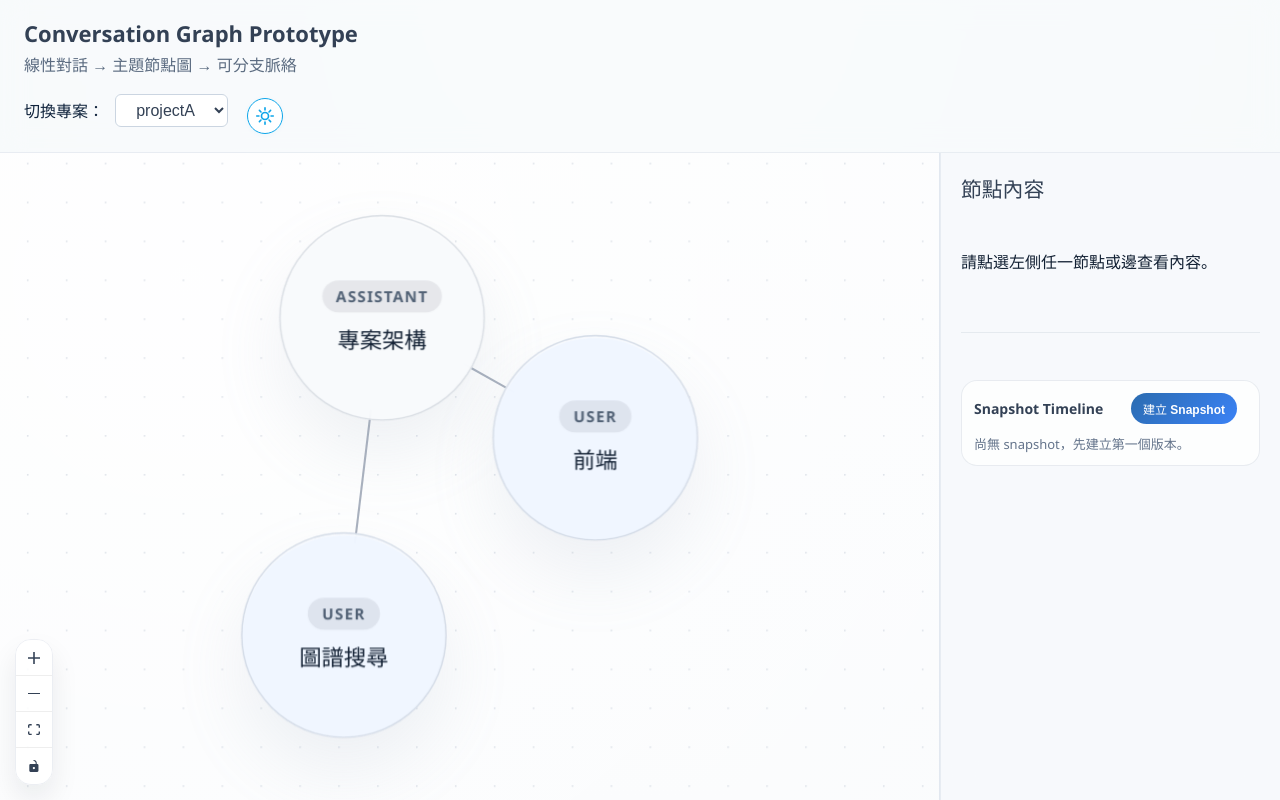
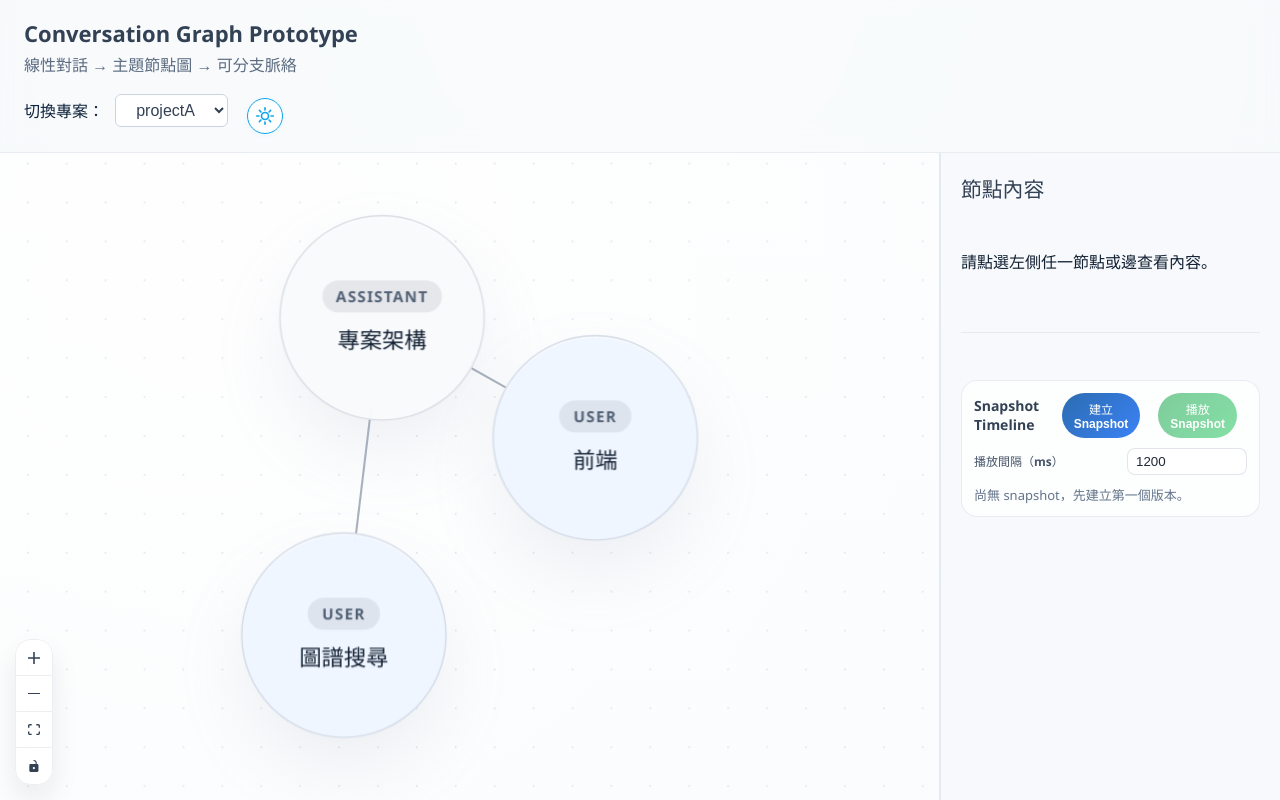
Before and after one commit to paiching/GraphFlow, a React (Vite) app in the folder chat-graph-prototype/: page / in a window 1280 px wide. Built offline with nearby package versions, Linux system fonts and the light colour scheme.

Commit message:
播放功能

```diff
--- a/chat-graph-prototype/src/App.css
+++ b/chat-graph-prototype/src/App.css
@@ -847,6 +847,12 @@ button:hover {
   margin-bottom: 10px;
 }
 
+.snapshot-panel__actions {
+  display: flex;
+  align-items: center;
+  gap: 8px;
+}
+
 .snapshot-panel__header h3 {
   margin: 0;
   font-size: 14px;
@@ -860,6 +866,42 @@ button:hover {
   border-radius: 999px;
   font-size: 12px;
   box-shadow: none;
+}
+
+.snapshot-btn:disabled {
+  opacity: 0.55;
+  cursor: not-allowed;
+}
+
+.snapshot-btn--play {
+  background: linear-gradient(135deg, #16a34a, #22c55e);
+}
+
+.snapshot-btn--play:hover {
+  background: linear-gradient(135deg, #15803d, #16a34a);
+}
+
+.snapshot-interval {
+  display: flex;
+  align-items: center;
+  justify-content: space-between;
+  gap: 8px;
+  margin-bottom: 10px;
+}
+
+.snapshot-interval label {
+  font-size: 12px;
+  font-weight: 600;
+  color: #475569;
+}
+
+.snapshot-interval input {
+  width: 120px;
+  padding: 5px 8px;
+  border-radius: 8px;
+  border: 1px solid rgba(148, 163, 184, 0.28);
+  background: rgba(255, 255, 255, 0.95);
+  color: #1f2937;
 }
 
 .snapshot-empty {
@@ -900,6 +942,16 @@ button:hover {
   background: rgba(255, 255, 255, 0.85);
 }
 
+.snapshot-item.is-playing .snapshot-item__dot {
+  background: #16a34a;
+  box-shadow: 0 0 0 4px rgba(22, 163, 74, 0.16);
+}
+
+.snapshot-item.is-playing .snapshot-item__content {
+  border-color: rgba(22, 163, 74, 0.35);
+  background: rgba(240, 253, 244, 0.85);
+}
+
 .snapshot-item__meta {
   display: flex;
   justify-content: space-between;
--- a/chat-graph-prototype/src/App.tsx
+++ b/chat-graph-prototype/src/App.tsx
@@ -195,6 +195,8 @@ const LOCAL_KEY = "conversation-projects";
 const POSITIONS_KEY = "conversation-node-positions";
 /** 快照資料存放在 localStorage 的 key */
 const SNAPSHOTS_KEY = "conversation-project-snapshots";
+/** snapshot 播放間隔（毫秒）設定 key */
+const SNAPSHOT_PLAYBACK_INTERVAL_KEY = "snapshot-playback-interval-ms";
 
 /**
  * 將已存 localStorage 的位置套用到節點初始位置上。
@@ -272,6 +274,17 @@ function App() {
         return {};
       }
     });
+
+  const [snapshotPlaybackMs, setSnapshotPlaybackMs] = useState<number>(() => {
+    const raw = localStorage.getItem(SNAPSHOT_PLAYBACK_INTERVAL_KEY);
+    const parsed = raw ? Number(raw) : 1200;
+    if (!Number.isFinite(parsed)) return 1200;
+    return Math.min(10000, Math.max(300, Math.round(parsed)));
+  });
+  const [isSnapshotPlaying, setIsSnapshotPlaying] = useState(false);
+  const [snapshotPlaybackIndex, setSnapshotPlaybackIndex] = useState<
+    number | null
+  >(null);
 
   // 目前專案的節點陣列（用 useMemo 避免不必要的重建）
   const conversationNodes = useMemo(
@@ -380,10 +393,22 @@ function App() {
     [snapshotsByProject, selectedProjectId],
   );
 
+  const snapshotPlaybackQueue = useMemo(
+    () => [...projectSnapshots].reverse(),
+    [projectSnapshots],
+  );
+
+  const activePlaybackSnapshotId = useMemo(() => {
+    if (!isSnapshotPlaying || snapshotPlaybackIndex === null) return null;
+    return snapshotPlaybackQueue[snapshotPlaybackIndex]?.id ?? null;
+  }, [isSnapshotPlaying, snapshotPlaybackIndex, snapshotPlaybackQueue]);
+
   // 切換專案時：清除選取狀態，带入該專案上次儲存的節點位置
   // 用 setTimeout 包裝避免 React 的 cascading setState 警告
   useEffect(() => {
     const timer = setTimeout(() => {
+      setIsSnapshotPlaying(false);
+      setSnapshotPlaybackIndex(null);
       setSelectedNodeId(null);
       setSelectedEdgeId(null);
       setFlowNodes(
@@ -456,6 +481,13 @@ function App() {
   useEffect(() => {
     localStorage.setItem(SNAPSHOTS_KEY, JSON.stringify(snapshotsByProject));
   }, [snapshotsByProject]);
+
+  useEffect(() => {
+    localStorage.setItem(
+      SNAPSHOT_PLAYBACK_INTERVAL_KEY,
+      String(snapshotPlaybackMs),
+    );
+  }, [snapshotPlaybackMs]);
 
   // 節點選取變動時，將節點現有資料填充到右側面板表單
   // 用 setTimeout 避免 cascading setState
@@ -571,11 +603,8 @@ function App() {
     });
   }, [conversationNodes, positionsByProject, selectedProjectId]);
 
-  const handleRestoreSnapshot = useCallback(
-    (snapshotId: string) => {
-      const snapshot = projectSnapshots.find((item) => item.id === snapshotId);
-      if (!snapshot) return;
-
+  const applySnapshot = useCallback(
+    (snapshot: ProjectSnapshot) => {
       const restoredNodes = snapshot.nodes.map((node) => ({ ...node }));
       const restoredPositions = Object.fromEntries(
         Object.entries(snapshot.positions).map(([id, pos]) => [id, { ...pos }]),
@@ -590,8 +619,70 @@ function App() {
       setSelectedNodeId(null);
       setSelectedEdgeId(null);
     },
-    [projectSnapshots, selectedProjectId, setConversationNodes, setFlowNodes],
+    [selectedProjectId, setConversationNodes, setFlowNodes],
   );
+
+  const handleRestoreSnapshot = useCallback(
+    (snapshotId: string) => {
+      const snapshot = projectSnapshots.find((item) => item.id === snapshotId);
+      if (!snapshot) return;
+
+      setIsSnapshotPlaying(false);
+      setSnapshotPlaybackIndex(null);
+      applySnapshot(snapshot);
+    },
+    [projectSnapshots, applySnapshot],
+  );
+
+  const handleToggleSnapshotPlayback = useCallback(() => {
+    if (isSnapshotPlaying) {
+      setIsSnapshotPlaying(false);
+      setSnapshotPlaybackIndex(null);
+      return;
+    }
+
+    if (snapshotPlaybackQueue.length === 0) return;
+
+    setIsSnapshotPlaying(true);
+    setSnapshotPlaybackIndex(0);
+  }, [isSnapshotPlaying, snapshotPlaybackQueue.length]);
+
+  useEffect(() => {
+    if (!isSnapshotPlaying) return;
+    if (snapshotPlaybackQueue.length === 0) {
+      setIsSnapshotPlaying(false);
+      setSnapshotPlaybackIndex(null);
+      return;
+    }
+
+    const index = snapshotPlaybackIndex ?? 0;
+    const currentSnapshot = snapshotPlaybackQueue[index];
+    if (!currentSnapshot) {
+      setIsSnapshotPlaying(false);
+      setSnapshotPlaybackIndex(null);
+      return;
+    }
+
+    applySnapshot(currentSnapshot);
+
+    if (index >= snapshotPlaybackQueue.length - 1) {
+      setIsSnapshotPlaying(false);
+      setSnapshotPlaybackIndex(null);
+      return;
+    }
+
+    const timer = window.setTimeout(() => {
+      setSnapshotPlaybackIndex((prev) => (prev === null ? 1 : prev + 1));
+    }, snapshotPlaybackMs);
+
+    return () => window.clearTimeout(timer);
+  }, [
+    isSnapshotPlaying,
+    snapshotPlaybackIndex,
+    snapshotPlaybackMs,
+    snapshotPlaybackQueue,
+    applySnapshot,
+  ]);
 
   // 選到節點時，按 Tab 可快速新增子節點
   useEffect(() => {
@@ -1042,6 +1133,7 @@ function App() {
                 <section className="snapshot-panel">
                   <div className="snapshot-panel__header">
                     <h3>Snapshot Timeline</h3>
+                    <div className="snapshot-panel__actions">
                       <button
                         className="snapshot-btn"
                         type="button"
@@ -1049,6 +1141,35 @@ function App() {
                       >
                         建立 Snapshot
                       </button>
+                      <button
+                        className="snapshot-btn snapshot-btn--play"
+                        type="button"
+                        onClick={handleToggleSnapshotPlayback}
+                        disabled={projectSnapshots.length === 0}
+                      >
+                        {isSnapshotPlaying ? "停止播放" : "播放 Snapshot"}
+                      </button>
+                    </div>
+                  </div>
+
+                  <div className="snapshot-interval">
+                    <label htmlFor="snapshot-interval-input">
+                      播放間隔（ms）
+                    </label>
+                    <input
+                      id="snapshot-interval-input"
+                      type="number"
+                      min={300}
+                      max={10000}
+                      step={100}
+                      value={snapshotPlaybackMs}
+                      onChange={(event) => {
+                        const next = Number(event.target.value);
+                        if (!Number.isFinite(next)) return;
+                        const clamped = Math.min(10000, Math.max(300, next));
+                        setSnapshotPlaybackMs(Math.round(clamped));
+                      }}
+                    />
                   </div>
 
                   {projectSnapshots.length === 0 ? (
@@ -1058,7 +1179,14 @@ function App() {
                   ) : (
                     <ol className="snapshot-timeline">
                       {projectSnapshots.map((snapshot) => (
-                        <li key={snapshot.id} className="snapshot-item">
+                        <li
+                          key={snapshot.id}
+                          className={`snapshot-item ${
+                            activePlaybackSnapshotId === snapshot.id
+                              ? "is-playing"
+                              : ""
+                          }`}
+                        >
                           <div className="snapshot-item__dot" />
                           <div className="snapshot-item__content">
                             <div className="snapshot-item__meta">
```
Lines whose indentation alone changed are shown as unchanged.
